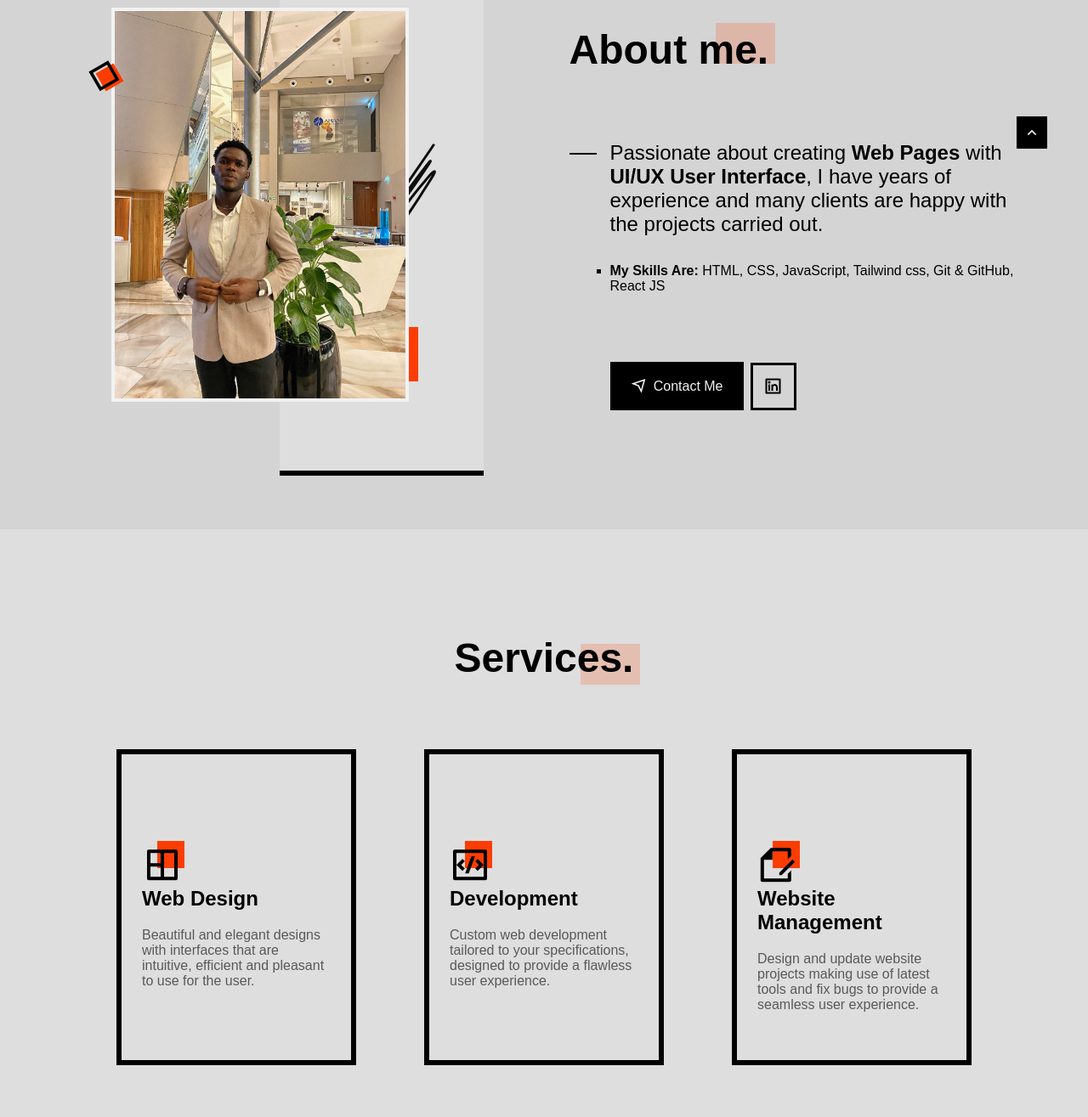
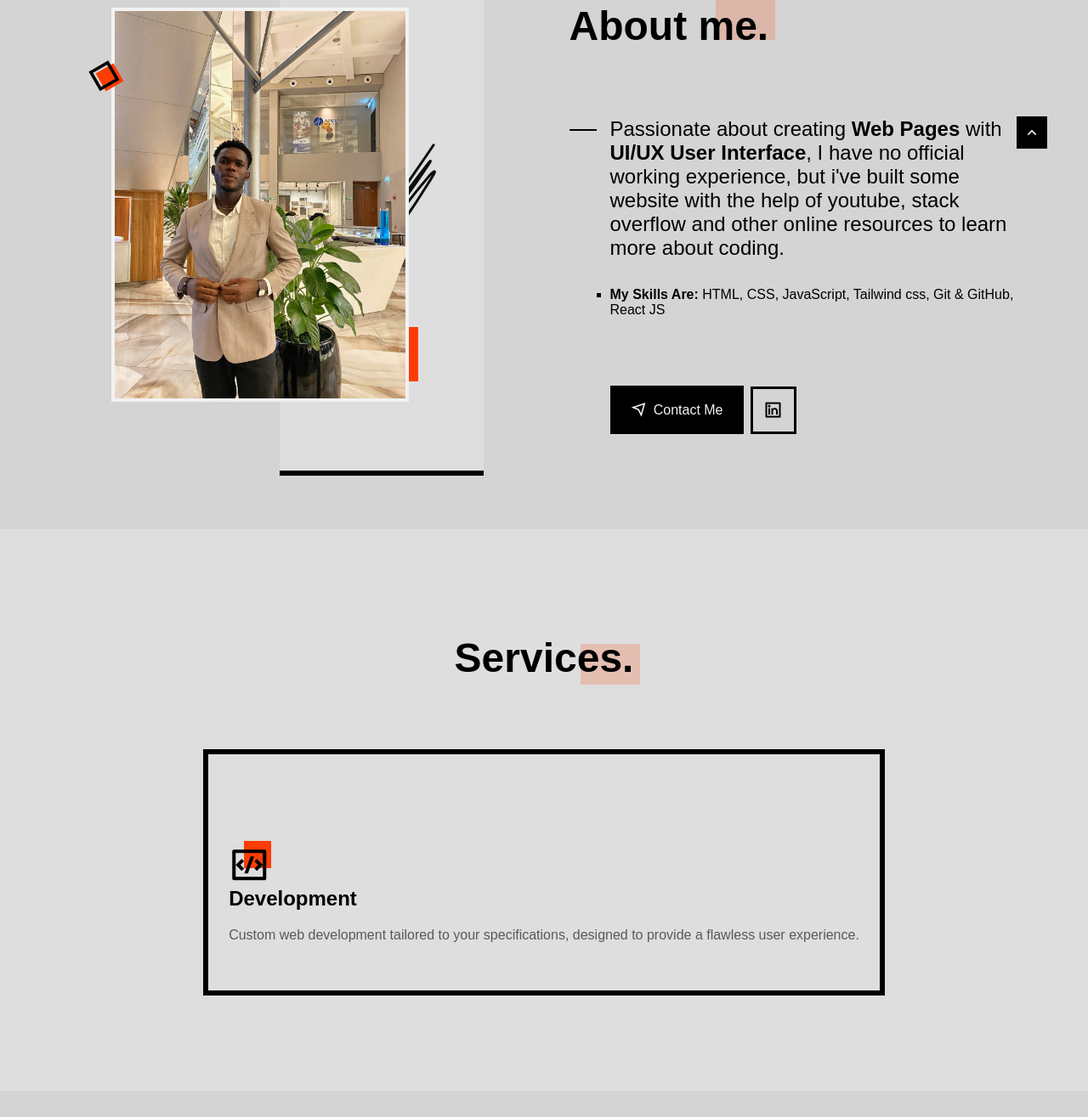
Before and after one commit to Jonathan-ebuka/my-portfolio, a plain HTML site: page index.html in a window 1280 px wide. Shown: the part 1025-2340 px from the top of the page at 85% size. Drawn offline with nearby package versions, Linux system fonts and the light colour scheme; a web font is replaced by a local one.

Commit message:
new update

```diff
--- a/index.html
+++ b/index.html
@@ -108,7 +108,7 @@
 
             <div class=" home__info reveal-left">
                <p class="home__description">
-                  <b>Front-end developer</b> , With knoledge in web development and design, i offer the best projects
+                  <b>Front-end developer</b> , With knoledge in web development, I offer the best projects
                   resulting in quality work.
                </p>
 
@@ -145,9 +145,11 @@
             <div class="about__info reveal-left">
                <p class="about__description">
                   Passionate about creating <b>Web Pages</b> with
-                  <b>UI/UX User Interface</b>, I have years of
-                  experience and many clients are happy with
-                  the projects carried out.
+                  <b>UI/UX User Interface</b>, I have no official
+                  working experience, but i've built some website
+                  with the help of youtube, stack overflow and
+                  other online resources to learn more about coding.
+
                </p>
 
                <ul class="about__list">
@@ -176,7 +178,7 @@
          </h2>
 
          <div class="services__container reveal-top container grid">
-            <article class="services__card">
+            <!-- <article class="services__card">
                <div class="services__border"></div>
 
                <div class="services__content">
@@ -193,7 +195,7 @@
                      and pleasant to use for the user.
                   </p>
                </div>
-            </article>
+            </article> -->
 
             <article class="services__card">
                <div class="services__border"></div>
@@ -212,7 +214,7 @@
                </div>
             </article>
 
-            <article class="services__card">
+            <!-- <article class="services__card">
                <div class="services__border"></div>
 
                <div class="services__content">
@@ -231,7 +233,7 @@
                </div>
 
                <a href="#projects"></a>
-            </article>
+            </article> -->
          </div>
       </section>
 
--- a/style.css
+++ b/style.css
@@ -676,13 +676,18 @@ body.dark-theme {
 /*=============== SERVICES ===============*/
 .services__container {
   grid-template-columns: 250px;
+  display: flex;
   justify-content: center;
+  align-items: center;
   row-gap: 2rem;
   padding-top: 1rem;
 }
 
 .services__card {
   position: relative;
+  /* display: flex; */
+  /* align-items: center;
+  justify-content: center; */
 }
 
 .services__content {
```
